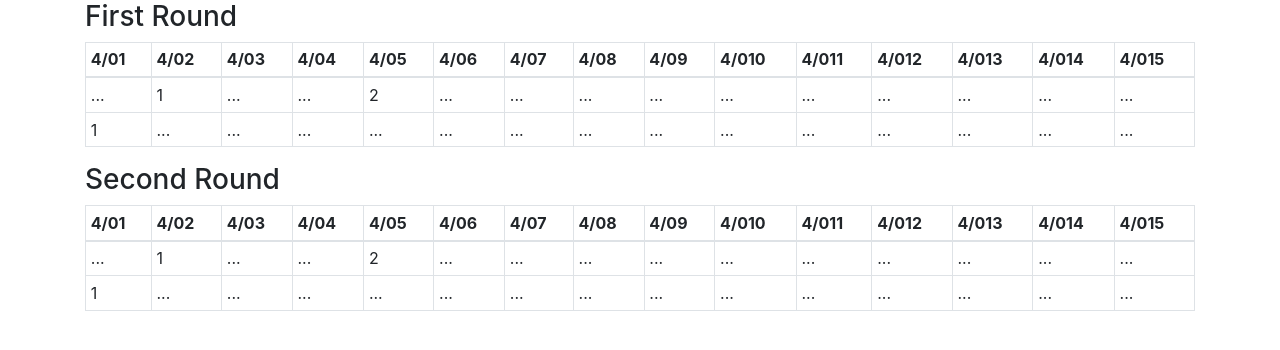
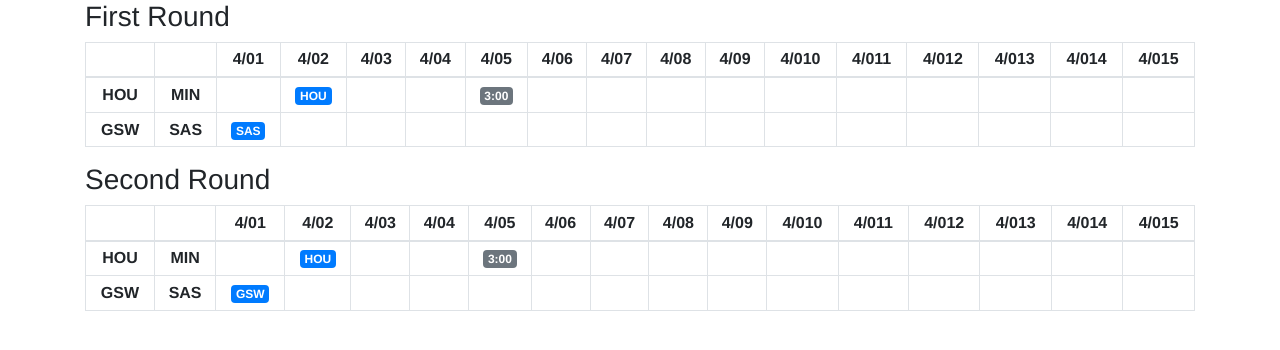
Before and after one commit to jmanian/taargus.taarg.us, a plain HTML site: page nba/index.html in a window 1280 px wide. Drawn offline with nearby package versions, Linux system fonts and the light colour scheme.

Commit message:
add a bunch

```diff
--- a/nba/data.js
+++ b/nba/data.js
@@ -6,36 +6,38 @@ var rounds = [
     matchups: [
       {
         conference: 'west',
-        seed: 1,
         favorite: 'hou',
         underdog: 'min',
+        fseed: 1,
+        useed: 8,
         games: [
           {
             date: '2018-04-15',
-            time: '7:00 pm',
+            time: '7:00',
             network: 'TNT',
-            fwin: true,
+            winner: 'hou',
             fscore: 100,
             uscore: 80
           },
           {
             date: '2018-04-18',
-            time: '3:00 pm',
+            time: '3:00',
             network: 'ABC'
           }
         ]
       },
       {
         conference: 'west',
-        seed: 2,
         favorite: 'gsw',
         underdog: 'sas',
+        fseed: 2,
+        useed: 7,
         games: [
           {
             date: '2018-04-14',
-            time: '3:00 pm',
+            time: '3:00',
             network: 'ABC',
-            fwin: true,
+            winner: 'sas',
             fscore: 120,
             uscore: 80
           }
@@ -50,36 +52,38 @@ var rounds = [
     matchups: [
       {
         conference: 'west',
-        seed: 1,
         favorite: 'hou',
         underdog: 'min',
+        fseed: 2,
+        useed: 7,
         games: [
           {
             date: '2018-04-15',
-            time: '7:00 pm',
+            time: '7:00',
             network: 'TNT',
-            fwin: true,
+            winner: 'hou',
             fscore: 100,
             uscore: 80
           },
           {
             date: '2018-04-18',
-            time: '3:00 pm',
+            time: '3:00',
             network: 'ABC'
           }
         ]
       },
       {
         conference: 'west',
-        seed: 2,
         favorite: 'gsw',
         underdog: 'sas',
+        fseed: 2,
+        useed: 7,
         games: [
           {
             date: '2018-04-14',
-            time: '3:00 pm',
+            time: '3:00',
             network: 'ABC',
-            fwin: true,
+            winner: 'gsw',
             fscore: 120,
             uscore: 80
           }
--- a/nba/index.html
+++ b/nba/index.html
@@ -3,18 +3,23 @@
   <head>
     <link rel="stylesheet" href="https://stackpath.bootstrapcdn.com/bootstrap/4.1.0/css/bootstrap.min.css" integrity="sha384-9gVQ4dYFwwWSjIDZnLEWnxCjeSWFphJiwGPXr1jddIhOegiu1FwO5qRGvFXOdJZ4" crossorigin="anonymous">
     <script src="https://cdn.jsdelivr.net/npm/vue/dist/vue.js"></script>
+    <link rel="stylesheet" type="text/css" href="index.css" />
   </head>
   <body>
 
     <!-- game grid cells -->
     <script type="text/x-template" id="game-template">
-      <td>{{ content }}</td>
+      <td>
+        <span class="badge badge-primary" data-toggle="tooltip" :title="hover" :class="badgeClass" v-if='hasGame'>{{ content }}</span>
+      </td>
     </script>
 
     <!-- matchup grid rows -->
     <script type="text/x-template" id="matchup-template">
       <tr>
-        <n-game v-for='(day, index) in days' :game='day' :key='String(matchup.id) + String(index)'></n-game>
+        <th>{{ matchup.favorite.toUpperCase() }}</th>
+        <th>{{ matchup.underdog.toUpperCase() }}</th>
+        <n-game v-for='(day, index) in days' :game='day' :favorite='matchup.favorite' :underdog='matchup.underdog' :key='String(matchup.id) + String(index)'></n-game>
       </tr>
     </script>
 
@@ -25,6 +30,7 @@
         <table class='table table-bordered table-sm'>
           <thead>
             <tr>
+              <th></th><th></th>
               <th scope='col' v-for='i in duration'>
                 4/0{{ i }}
               </th>
@@ -43,6 +49,9 @@
         <n-round v-for='round in rounds' :round='round' :key='round.id'></n-round>
       </div>
     </div>
+    <script src="https://code.jquery.com/jquery-3.3.1.slim.min.js" integrity="sha384-q8i/X+965DzO0rT7abK41JStQIAqVgRVzpbzo5smXKp4YfRvH+8abtTE1Pi6jizo" crossorigin="anonymous"></script>
+    <script src="https://cdnjs.cloudflare.com/ajax/libs/popper.js/1.14.0/umd/popper.min.js" integrity="sha384-cs/chFZiN24E4KMATLdqdvsezGxaGsi4hLGOzlXwp5UZB1LY//20VyM2taTB4QvJ" crossorigin="anonymous"></script>
+    <script src="https://stackpath.bootstrapcdn.com/bootstrap/4.1.0/js/bootstrap.min.js" integrity="sha384-uefMccjFJAIv6A+rW+L4AHf99KvxDjWSu1z9VI8SKNVmz4sk7buKt/6v9KI65qnm" crossorigin="anonymous"></script>
     <script src="data.js"></script>
     <script src="main.js"></script>
   </body>
--- a/nba/main.js
+++ b/nba/main.js
@@ -4,16 +4,34 @@ function datediff(first, second) {
     return Math.round((second-first)/(1000*60*60*24));
 }
 
+// enable all tooltips
+$(function () {
+  $('[data-toggle="tooltip"]').tooltip()
+})
+
 var NGame = {
   template: '#game-template',
-  props: ['game'],
+  props: ['game', 'favorite', 'underdog'],
   computed: {
+    hasGame: function () {
+      return this.game != undefined
+    },
+    played: function () {
+      return this.game.winner != undefined
+    },
+    badgeClass: function () {
+      var suffix = ['primary', 'secondary', 'success', 'danger', 'warning', 'info', 'dark'][this.game.number-1]
+      return 'badge-' + suffix
+    },
     content: function () {
-      if (this.game) {
-        return this.game.number
+      if (this.played) {
+        return this.game.winner.toUpperCase()
       } else {
-        return '...'
+        return this.game.time
       }
+    },
+    hover: function () {
+      return [this.game.time, 'pm', this.game.network].join(' ')
     }
   }
 }
```
